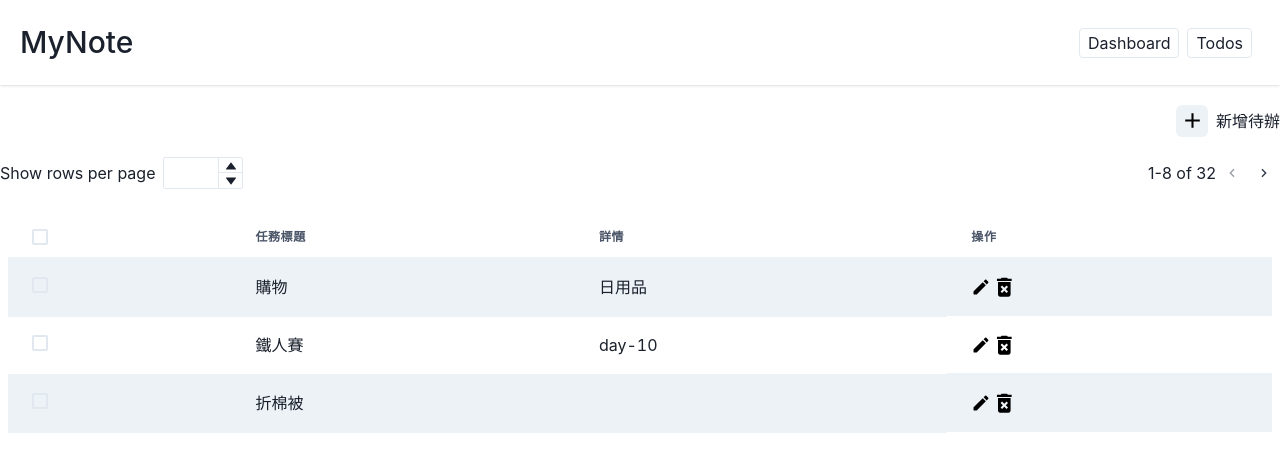
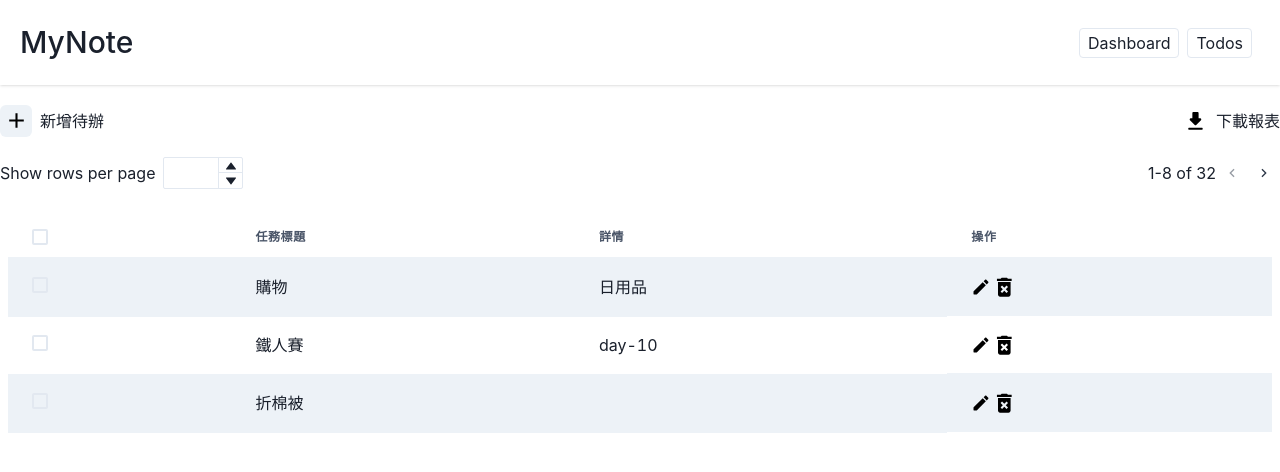
Before and after one commit to aoigj100a/my-note, a React (Create React App) app: page /todo in a window 1280 px wide. Shown: the top 472 px of the page. Built offline with nearby package versions, Linux system fonts and the light colour scheme.

Commit message:
add : 添加下載 icon

```diff
--- a/src/layouts/DefaultLayout.tsx
+++ b/src/layouts/DefaultLayout.tsx
@@ -4,11 +4,13 @@ import Header from "../components/Header";
 
 const DefaultLayout: React.FC = () => {
   return (
-    <section>
+    <>
+
       <Header/>
 
       <Outlet />
-    </section>
+
+    </>
   );
 };
 
--- a/src/pages/TodoPage.tsx
+++ b/src/pages/TodoPage.tsx
@@ -23,7 +23,8 @@ const TodoPage: React.FC = () => {
   return (
     <>
       <div className="pt-[20px] max-w-[1280px] mx-auto my-0">
-        <div className="flex justify-end items-center">
+        <section className="flex justify-between">
+        <div className="flex items-center">
           <svg
             width="32"
             height="32"
@@ -39,6 +40,22 @@ const TodoPage: React.FC = () => {
           </svg>
           <span className="ml-[8px]">新增待辦</span>
         </div>
+          <div className="flex items-center">
+            <svg
+              width="25"
+              height="25"
+              viewBox="0 0 225 225"
+              fill="none"
+              xmlns="http://www.w3.org/2000/svg"
+            >
+              <path
+                d="M155.296 84.2473H140.412V37.4432C140.412 32.2948 136.2 28.0824 131.051 28.0824H93.6081C88.4597 28.0824 84.2473 32.2948 84.2473 37.4432V84.2473H69.3636C61.0325 84.2473 56.8201 94.3569 62.7174 100.254L105.684 143.22C109.334 146.871 115.232 146.871 118.882 143.22L161.848 100.254C167.746 94.3569 163.627 84.2473 155.296 84.2473ZM46.8041 177.855C46.8041 183.004 51.0164 187.216 56.1649 187.216H168.495C173.643 187.216 177.855 183.004 177.855 177.855C177.855 172.707 173.643 168.494 168.495 168.494H56.1649C51.0164 168.494 46.8041 172.707 46.8041 177.855Z"
+                fill="black"
+              />
+            </svg>
+            <span className="ml-[8px]">下載報表</span>
+          </div>
+        </section>
       </div>
       <div className="flex justify-between py-[20px] max-w-[1280px] mx-auto my-0">
         <div className="flex items-center">
```
